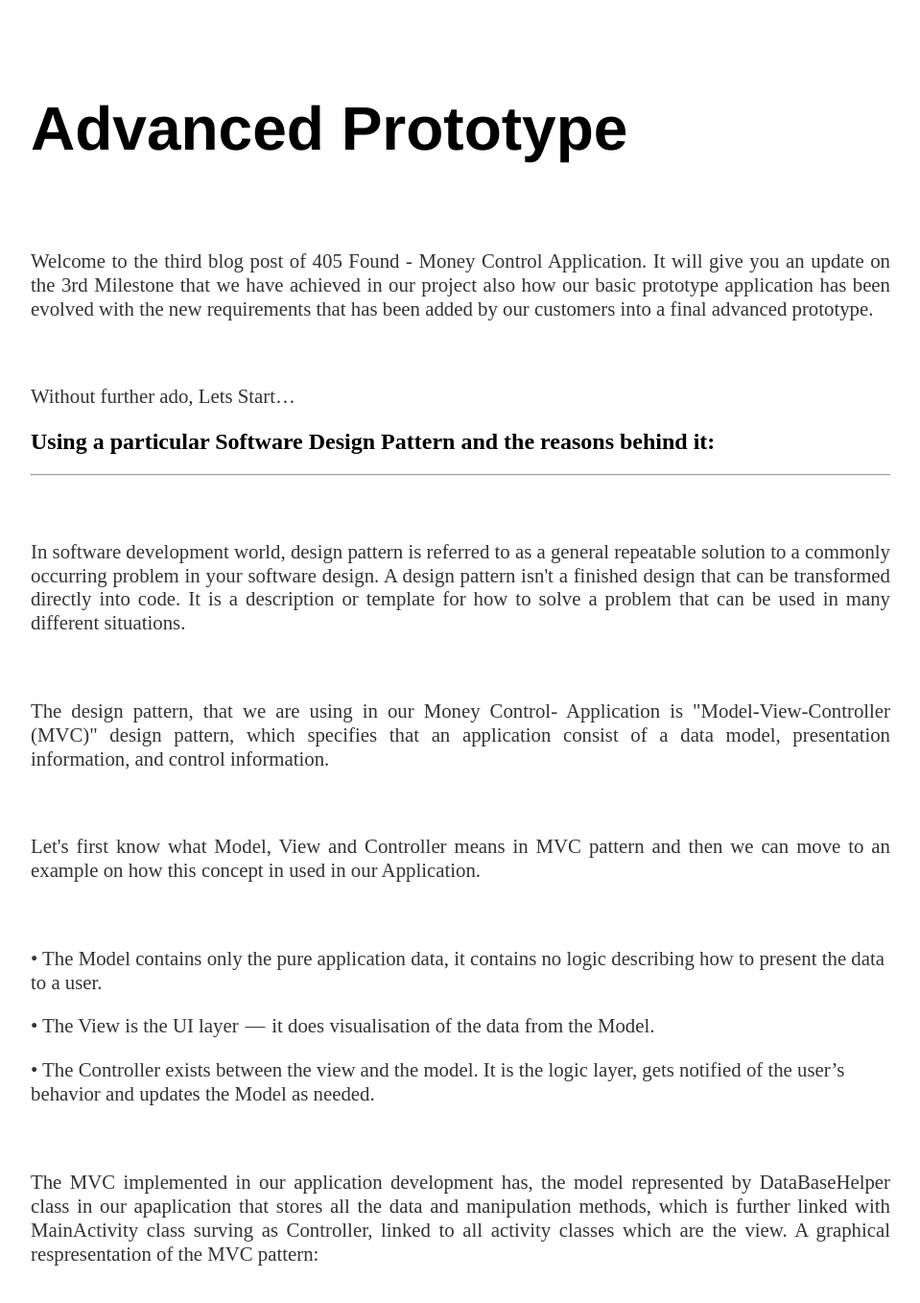
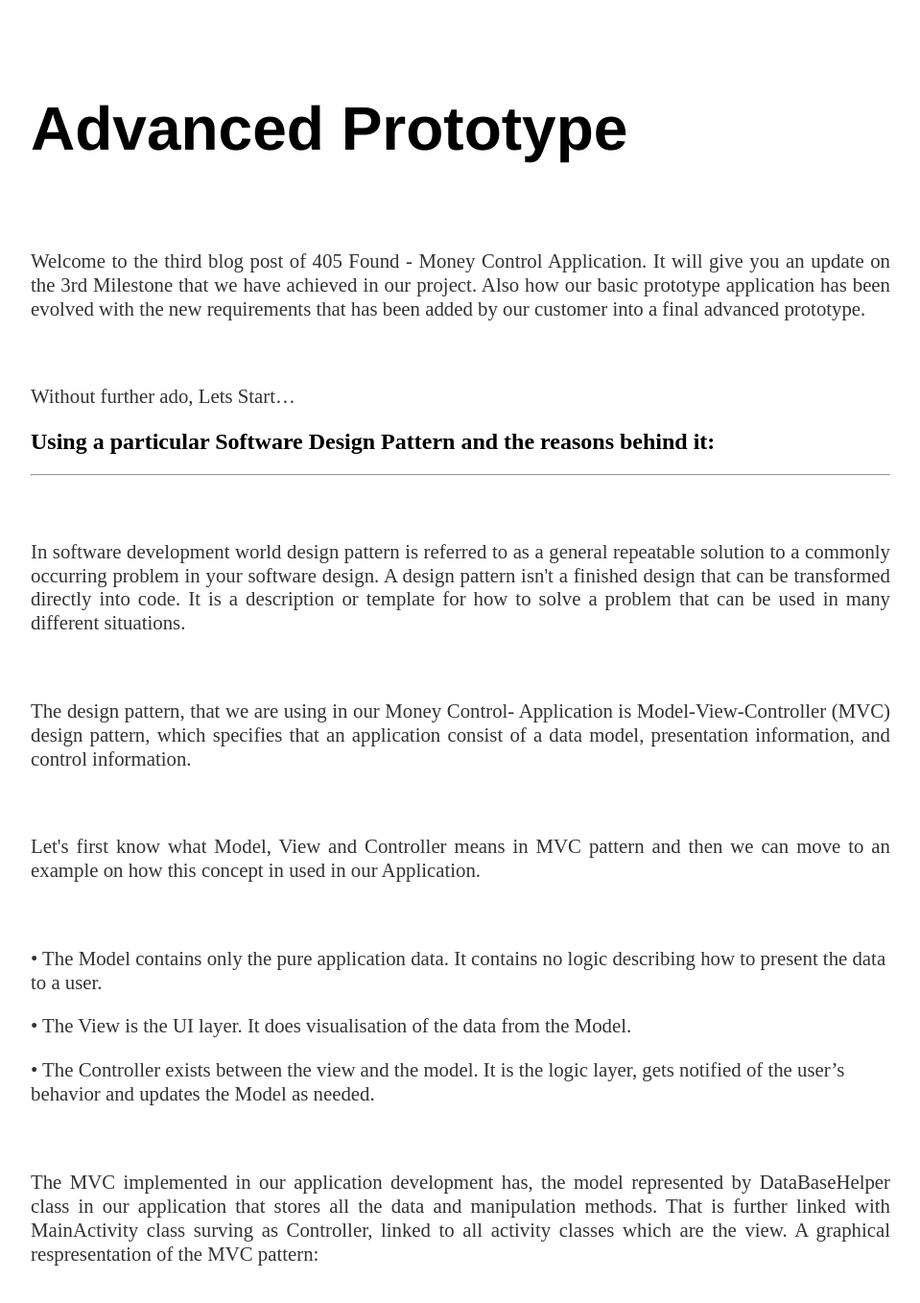
Before and after one commit to NadeemNicoR/TeamProjects, a Jekyll site: the page built from docs/_posts/2019-06-04-ISEE-2019-Advanced-Prototype-Presentation.md, in a window 1280 px wide and 1400 px high, scrolled down 746 px. Shown: the top 1358 px of the window at 96% size, without its empty margins (160-1119 px from the left). Built offline with Jekyll 4.4.1, drawn with Linux system fonts in a browser that asks for light colours; our own code applies the rules of GitHub Pages for plain Markdown files; a file with an impossible date is left out; some of the changed text lies outside the part shown.

Commit message:
grammar check

```diff
--- a/docs/_posts/2019-06-04-ISEE-2019-Advanced-Prototype-Presentation.md
+++ b/docs/_posts/2019-06-04-ISEE-2019-Advanced-Prototype-Presentation.md
@@ -6,7 +6,7 @@
 
 <p class="justify">
 
-Welcome to the third blog post of 405 Found - Money Control Application. It will give you an update on the 3rd Milestone that we have achieved in our project also how our basic prototype application has been evolved with the new requirements that has been added by our customers into a final advanced prototype.
+Welcome to the third blog post of 405 Found - Money Control Application. It will give you an update on the 3rd Milestone that we have achieved in our project. Also how our basic prototype application has been evolved with the new requirements that has been added by our customer into a final advanced prototype.
 
 </p>
 
@@ -22,7 +22,7 @@ Without further ado, Lets Start...
 
 <p class="justify">
 
-In software development world, design pattern is referred to as a general repeatable solution to a commonly occurring problem in your software design. A design pattern isn't a finished design that can be transformed directly into code. It is a description or template for how to solve a problem that can be used in many different situations.
+In software development world design pattern is referred to as a general repeatable solution to a commonly occurring problem in your software design. A design pattern isn't a finished design that can be transformed directly into code. It is a description or template for how to solve a problem that can be used in many different situations.
 
 </p>
 
@@ -30,7 +30,7 @@ In software development world, design pattern is referred to as a general repeat
 
 <p class="justify">
 
-The design pattern, that we are using in our Money Control- Application is "Model-View-Controller (MVC)" design pattern, which specifies that an application consist of a data model, presentation information, and control information.
+The design pattern, that we are using in our Money Control- Application is Model-View-Controller (MVC) design pattern, which specifies that an application consist of a data model, presentation information, and control information.
 
 </p>
 <br>
@@ -41,16 +41,16 @@ Let's first know what Model, View and Controller means in MVC pattern and then w
 </p>
 <br>
 
-• The Model contains only the pure application data, it contains no logic describing how to present the data to a user.
+• The Model contains only the pure application data. It contains no logic describing how to present the data to a user.
 
-• The View is the UI layer  —  it does visualisation of the data from the Model.
+• The View is the UI layer. It does visualisation of the data from the Model.
 
 • The Controller exists between the view and the model. It is the logic layer, gets notified of the user’s behavior and updates the Model as needed.
 
 <br>
 <p class="justify">
 
-The MVC implemented in our application development has, the model represented by DataBaseHelper class in our apaplication that stores all the data and manipulation methods, which is further linked with MainActivity class surving as Controller, linked to all activity classes which are the view. A graphical respresentation of the MVC pattern:
+The MVC implemented in our application development has, the model represented by DataBaseHelper class in our application that stores all the data and manipulation methods. That is further linked with MainActivity class surving as Controller, linked to all activity classes which are the view. A graphical respresentation of the MVC pattern:
 
 </p>
 <br>
@@ -120,7 +117,7 @@ if  (condition) {
 <br>
 <p class="justify">
 
-As our team is working in parallel it gets very important for everyone to follow a style of code development that is standard throughout, for this reason everytime a new development in terms of coding is done in the application it is reviewed by the SCRUM MASTER of our team. It enables us to keep a strict check that the coding conventions are not violated throughout our code.
+As our team is working in parallel it gets very important for everyone to follow a style of code development that is standard throughout. For this reason everytime a new development in terms of coding is done in the application, it is reviewed by the SCRUM MASTER of our team. It enables us to keep a strict check that the coding conventions are not violated throughout our code.
 
 </p>
 <br>
@@ -170,7 +167,7 @@ The persona that we have developed are:
 
 ## Story Board
 
-Here in the Story board we will potray how our app transitions through two of the user stories/scenarios. Are you ready??
+Here in the Story board we will potray how our app transitions through two of the user stories/scenarios. Are you ready?
 
 Lets have a look.
 
@@ -240,12 +237,12 @@ We have applied as many principles as we could to our project. The goal is to de
 <br>
 <p class="justify">
 
-The illustration below, depicts the requirements for the first epic-user story as well as the second, it needs to be mentioned that, among the second set of user stories there are new requirements and changed requirements.
+The illustration below depicts the requirements for the first epic-user story as well as the second. It needs to be mentioned that, among the second set of user stories there are new requirements and changed requirements.
 
 </p>
 <br>
 
-![Requirements]({{site.baseurl}}/images/Requirements.png)
+![Requirements]({{site.baseurl}}/images/Requirements.jpg)
 
 <br>
 <p class="justify">
```
Also changed, not shown: other parts of docs/_posts/2019-06-04-ISEE-2019-Advanced-Prototype-Presentation.md (+19 -22 lines).
